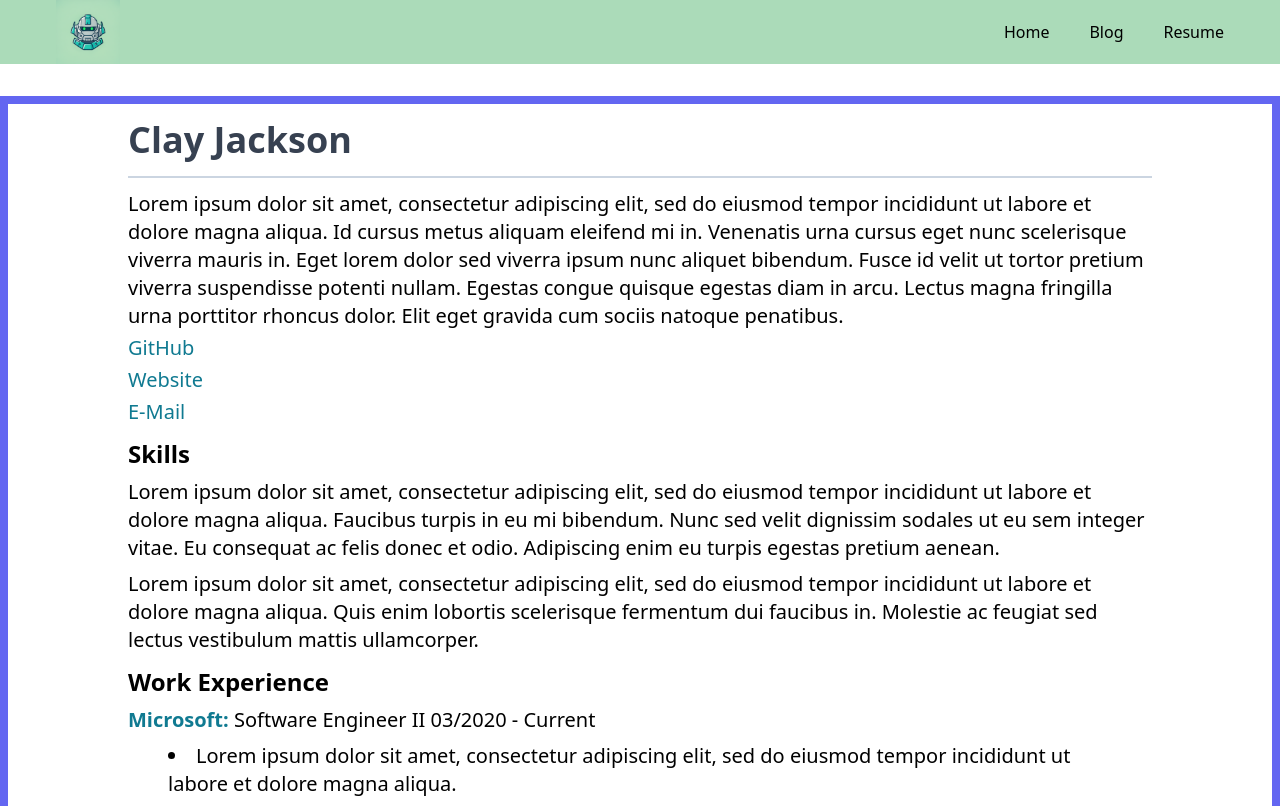
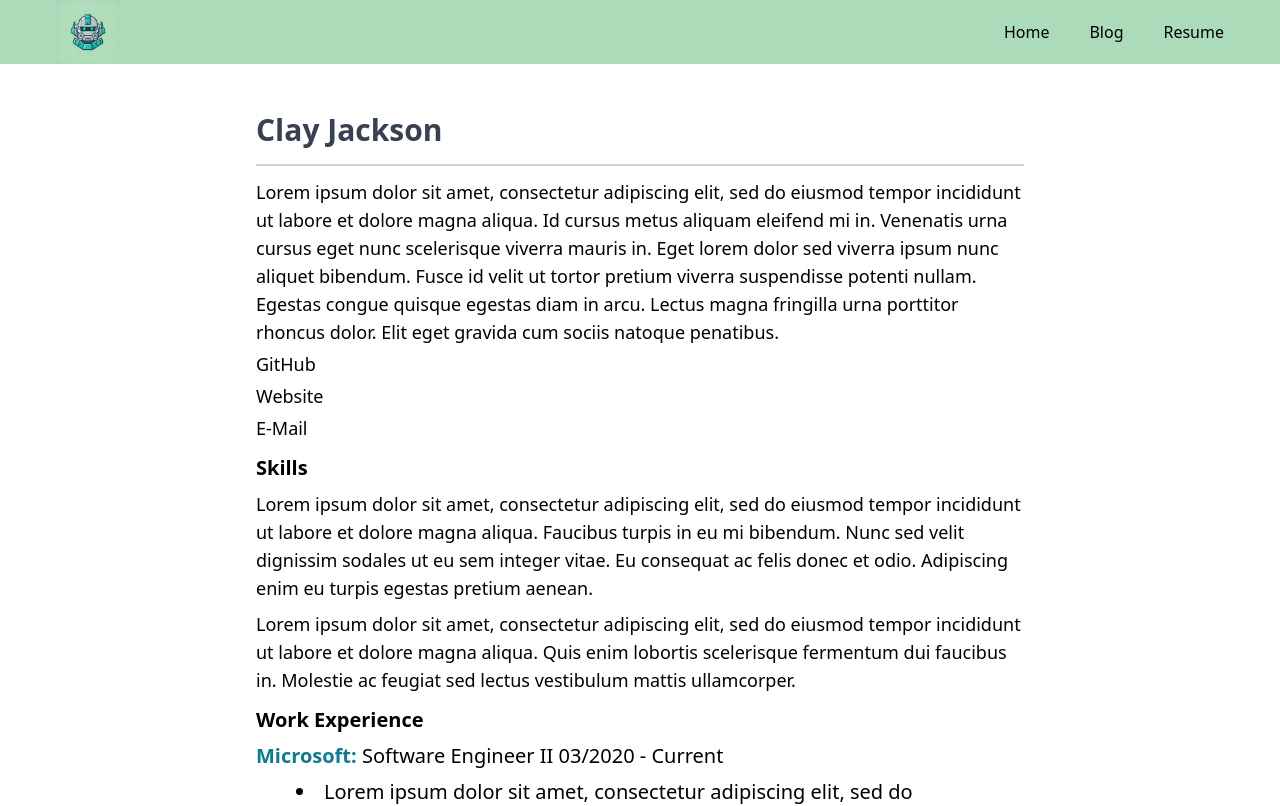
Before and after one commit to Clay26/clayj_dev, a SvelteKit app in the folder clayj_web/: page /resume in a window 1280 px wide. Shown: the top 806 px of the page. Built offline with nearby package versions, Linux system fonts and the light colour scheme.

Commit message:
Update resume section

```diff
--- a/clayj_web/src/components/ResumeSection.svelte
+++ b/clayj_web/src/components/ResumeSection.svelte
@@ -3,6 +3,6 @@
 </script>
 
 <div class="flex flex-col gap-2">
-    <h2 class="text-2xl font-bold">{SectionName}</h2>
+    <h2 class="text-xl font-bold">{SectionName}</h2>
     <slot />
 </div>
--- a/clayj_web/src/routes/resume/+page.svelte
+++ b/clayj_web/src/routes/resume/+page.svelte
@@ -60,9 +60,9 @@
     ];
 </script>
 
-<div class="flex justify-center my-8 border-solid border-indigo-500 border-8">
-    <div class="flex flex-col flex-grow max-w-5xl gap-3 text-xl">
-        <div class="font-extrabold text-gray-700 text-4xl border-b-2 border-slate-300 py-4">
+<div class="flex justify-center my-8">
+    <div class="flex flex-col flex-grow max-w-3xl gap-3 text-lg">
+        <div class="font-extrabold text-gray-700 text-3xl border-b-2 border-slate-300 py-4">
             <h1>Clay Jackson</h1>
         </div>
         <div class="flex flex-col gap-1">
@@ -93,9 +93,3 @@
         </ResumeSection>
     </div>
 </div>
-
-<style>
-    a {
-        color: #107A91;
-    }
-</style>
```
